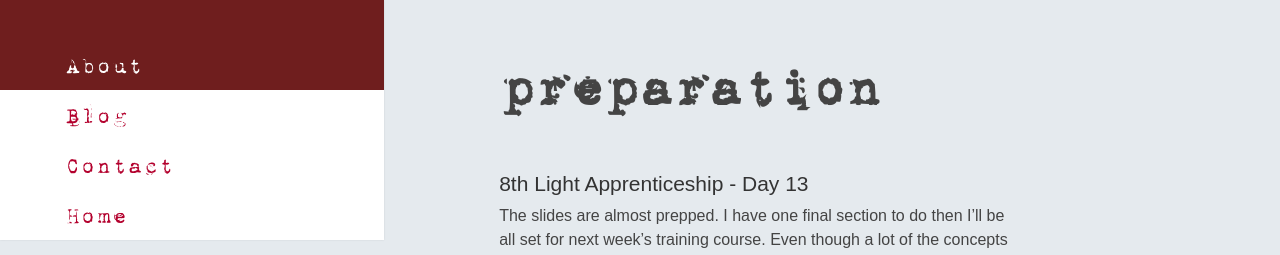
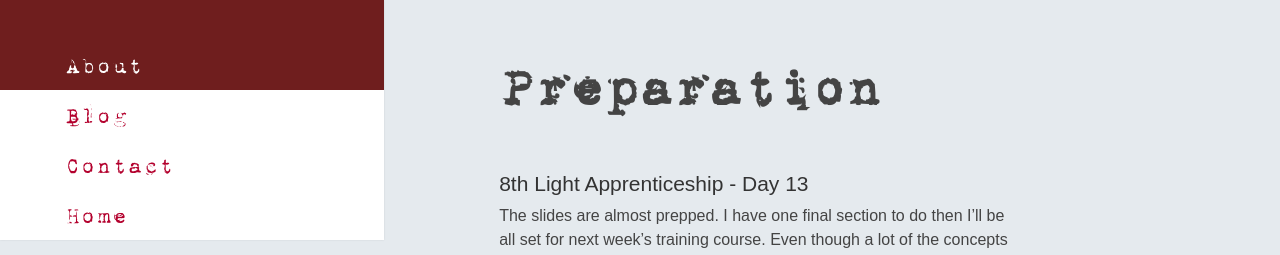
Before and after one commit to gemcfadyen/georginam.com, a Jekyll site: the page built from _posts/2015-10-22-apprenticeship-day-13.md, in a window 1280 px wide. Shown: the top 255 px of the page. Built offline with Jekyll 4.4.1, drawn with Linux system fonts in a browser that asks for light colours; Markdown is read by kramdown in place of the engine named in the settings; comment, search, counter and statistics services are not loaded.

```diff
--- a/_posts/2015-10-22-apprenticeship-day-13.md
+++ b/_posts/2015-10-22-apprenticeship-day-13.md
@@ -1,6 +1,6 @@
 ---
 layout: posts
-title: preparation
+title: Preparation
 ---
 ### 8th Light Apprenticeship - Day 13
 
```
